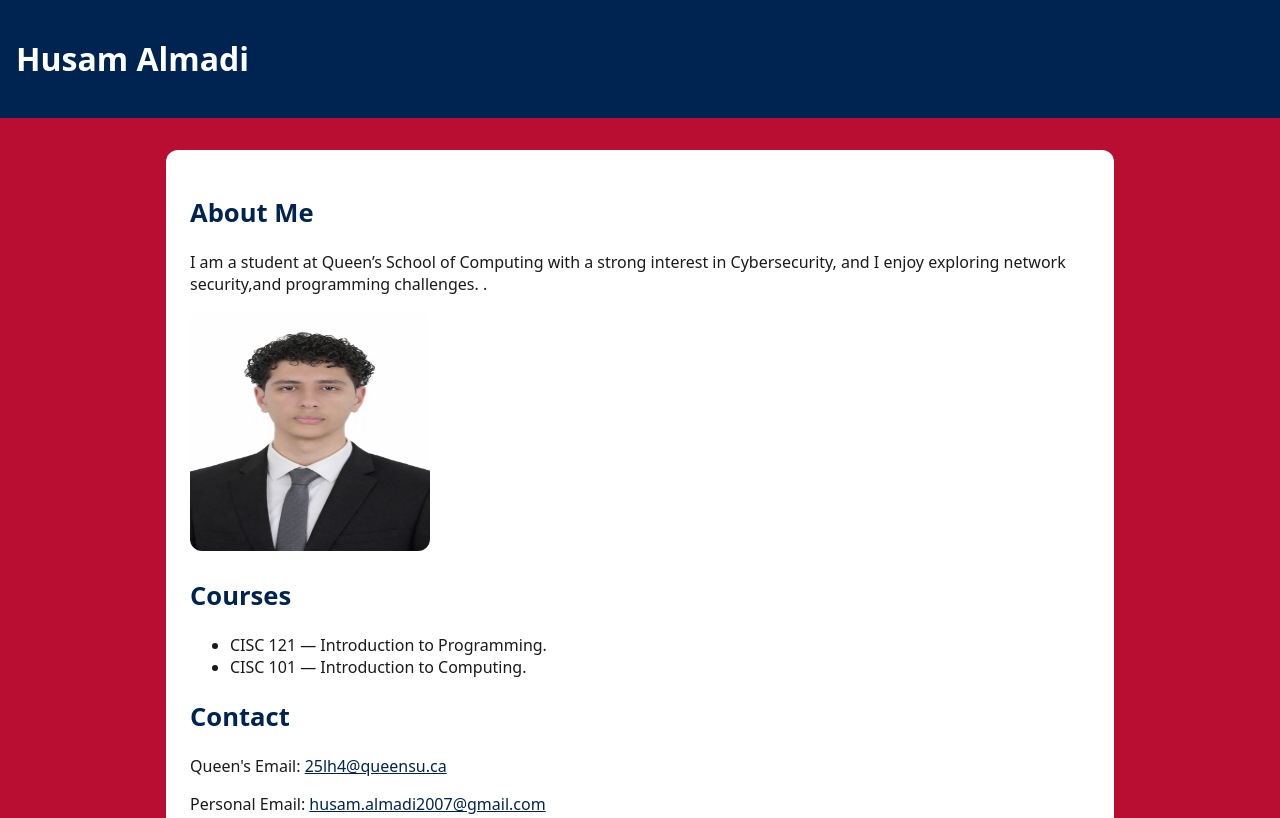
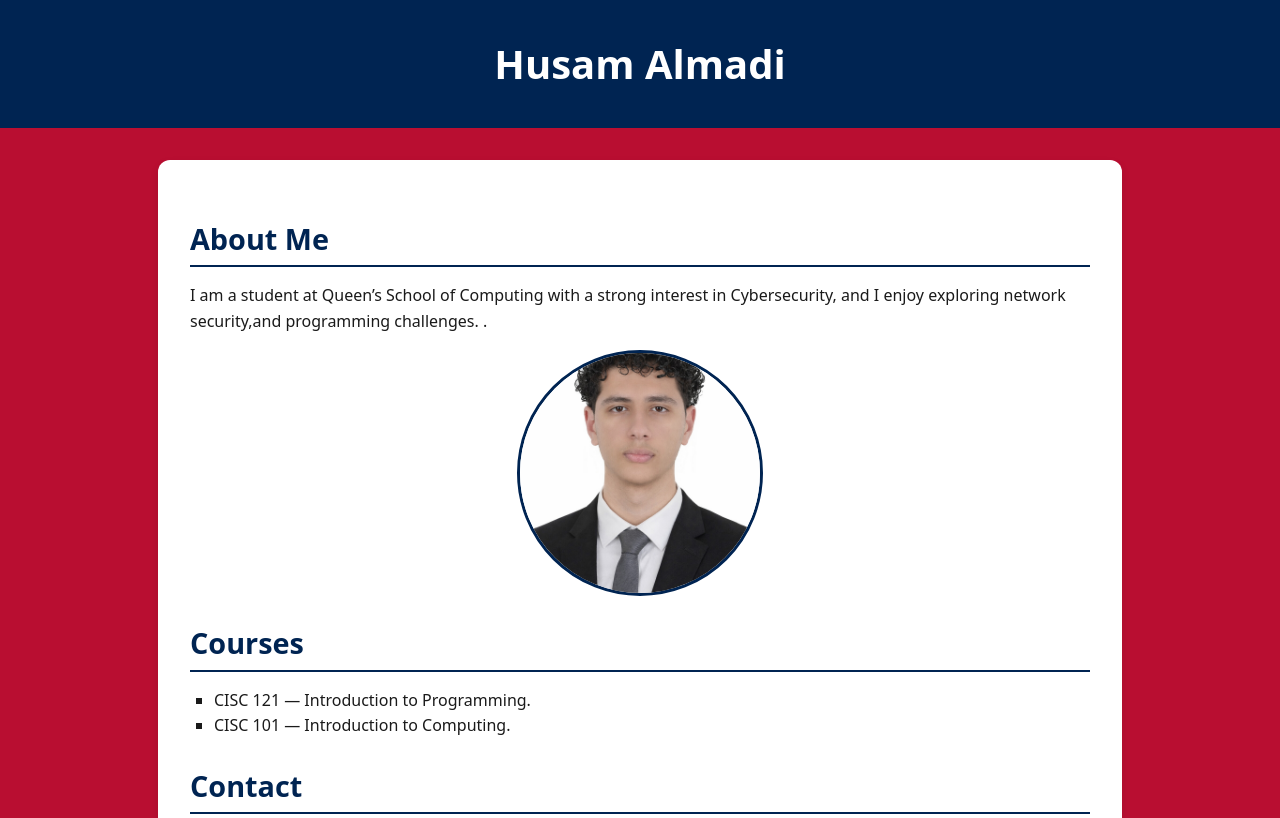
Before and after one commit to husamalmadi2007-maker/queens-student-page, a plain HTML site: page index.html in a window 1280 px wide. Shown: the top 818 px of the page. Drawn offline with Linux system fonts and the light colour scheme.

Commit message:
Update style.css

```diff
--- a/style.css
+++ b/style.css
@@ -1,12 +1,85 @@
 :root {
-  --red:#b90e31; --gold:#fabd0f; --blue:#002452;
+  --red: #b90e31;   /* background color for body */
+  --gold: #fabd0f;  /* accent color */
+  --blue: #002452;  /* header and links */
 }
-body { font-family: system-ui, sans-serif; margin:0; background:var(--red); color:#fff; }
-header { background:var(--blue); color:#fff; padding:1rem; }
-main { background:#fff; color:#1a1a1a; max-width:900px; margin:2rem auto; border-radius:12px; padding:1.5rem; }
-a { color: var(--blue); }
-/* === personalize below by changing colors or spacing === */
-/* example: make headings blue and a bit larger */
-h2 { color: var(--blue); font-size: 1.6rem; }
-/* example: make your photo round */
-img { border-radius: 12px; }
+
+/* ===== Global ===== */
+body {
+  font-family: system-ui, sans-serif;
+  margin: 0;
+  background: var(--red);
+  color: #fff;
+  line-height: 1.6;
+  padding: 0;
+}
+
+/* ===== Header ===== */
+header {
+  background: var(--blue);
+  color: #fff;
+  padding: 2rem 1rem;
+  text-align: center;
+}
+
+header h1 {
+  font-size: 2.5rem;
+  margin: 0;
+}
+
+/* ===== Main content ===== */
+main {
+  background: #fff;
+  color: #1a1a1a;
+  max-width: 900px;
+  margin: 2rem auto;
+  border-radius: 12px;
+  padding: 2rem;
+  box-shadow: 0 4px 8px rgba(0, 0, 0, 0.1);
+}
+
+main h2 {
+  color: var(--blue);
+  font-size: 1.8rem;
+  margin-top: 1.5rem;
+  margin-bottom: 0.8rem;
+  border-bottom: 2px solid var(--blue);
+  padding-bottom: 0.2rem;
+}
+
+main p {
+  margin-bottom: 1rem;
+  font-size: 1rem;
+}
+
+main ul {
+  padding-left: 1.5rem;
+  margin-bottom: 1.5rem;
+  list-style-type: square;
+}
+
+/* ===== Images ===== */
+img {
+  display: block;
+  margin: 1rem auto;
+  border-radius: 50%; /* make photo fully round */
+  width: 240px;
+  height: 240px;
+  object-fit: cover; /* ensures image fits nicely */
+  border: 3px solid var(--blue);
+}
+
+/* ===== Links ===== */
+a {
+  color: var(--blue);
+  text-decoration: none;
+}
+
+a:hover {
+  text-decoration: underline;
+}
+
+/* ===== Optional extra spacing for sections ===== */
+main > * {
+  margin-bottom: 1.5rem;
+}
```
